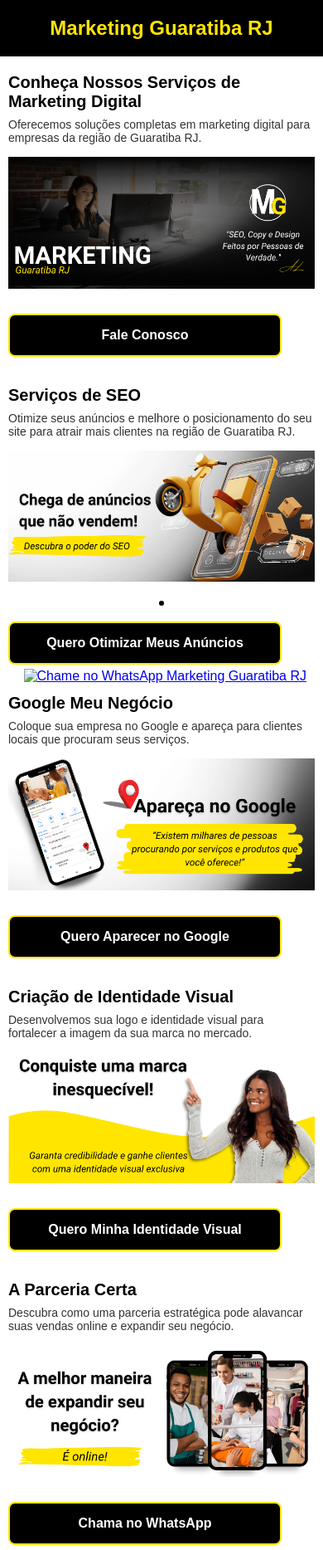
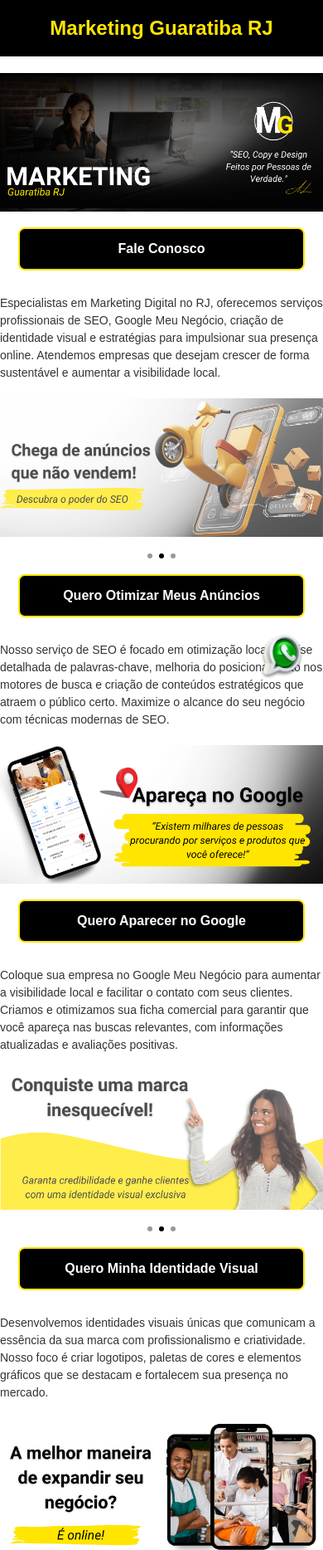
Before and after one commit to marketing-guaratiba/link-na-bio, a plain HTML site: page index.html in a window 390 px wide. Shown: the top 1868 px of the page at 83% size. Drawn offline with Linux system fonts and the light colour scheme.

Commit message:
Update index.html

```diff
--- a/index.html
+++ b/index.html
@@ -5,9 +5,6 @@
     <meta name="viewport" content="width=device-width, initial-scale=1.0"/>
     <!-- Favicon -->
     <link rel="icon" type="image/x-icon" href="imgs/marketing-digital-servicos.ico" />
-
-    <!-- Meta description para SEO -->
-    <meta name="description" content="Marketing Guaratiba RJ - Serviços de SEO, Google Meu Negócio, Identidade Visual e marketing digital. Fale conosco pelo WhatsApp para impulsionar seu negócio!" />
 
     <!-- Open Graph para compartilhamento -->
     <meta property="og:title" content="Marketing Guaratiba RJ - Link na Bio" />
@@ -28,38 +25,19 @@
         header {
             background-color: #000000;
             color: #ffe500;
+            font-size: 24px;
             padding: 20px 10px;
-        }
-        header h1 {
-            margin: 0;
-            font-size: 24px;
             font-weight: bold;
-            color: #ffe500;
         }
         .section {
             margin: 20px auto;
             max-width: 600px;
-            text-align: left;
-            padding: 0 10px;
-        }
-        .section h2 {
-            font-size: 20px;
-            color: #000000;
-            margin-bottom: 8px;
-        }
-        .section p {
-            font-size: 14px;
-            color: #333333;
-            margin-top: 0;
-            margin-bottom: 15px;
         }
         .section img {
             width: 100%;
             height: auto;
             border-radius: 0px;
             transition: opacity 0.5s ease;
-            display: block;
-            margin-bottom: 15px;
         }
         .button {
             display: inline-block;
@@ -73,7 +51,6 @@
             border-radius: 8px;
             text-decoration: none;
             font-weight: bold;
-            text-align: center;
         }
         .button:hover {
             background-color: #222222;
@@ -128,117 +105,208 @@
         .carousel-indicators .active {
             background-color: #000;
         }
+
+        /* Conteúdo extra para SEO */
+        .extra-content {
+            font-size: 14px;
+            color: #333333;
+            text-align: left;
+            margin-top: 10px;
+            line-height: 1.5em;
+        }
     </style>
 </head>
 <body>
 
 <header>
-    <h1>Marketing Guaratiba RJ</h1>
+    Marketing Guaratiba RJ
 </header>
 
 <!-- Seção 1 - Topo com logo -->
 <div class="section">
-    <h2>Conheça Nossos Serviços de Marketing Digital</h2>
-    <p>Oferecemos soluções completas em marketing digital para empresas da região de Guaratiba RJ.</p>
-    <img src="imgs/servicos-de-marketing-guaratiba-rj.png" alt="Serviços de Marketing Digital em Guaratiba RJ">
+    <img src="imgs/servicos-de-marketing-guaratiba-rj.png" alt="Topo com Logo">
     <a class="button" href="https://api.whatsapp.com/send?phone=5521976998139&text=Ol%C3%A1%2C%20Marketing%20Guaratiba%20RJ%2C%20vim%20pelo%20link%20na%20bio%20e%20gostaria%20de%20mais%20informa%C3%A7%C3%B5es%20sobre%20seus%20servi%C3%A7os.">Fale Conosco</a>
+    <div class="extra-content" aria-label="Descrição dos serviços oferecidos pela Marketing Guaratiba RJ">
+        <p>Especialistas em Marketing Digital no RJ, oferecemos serviços profissionais de SEO, Google Meu Negócio, criação de identidade visual e estratégias para impulsionar sua presença online. Atendemos empresas que desejam crescer de forma sustentável e aumentar a visibilidade local.</p>
+    </div>
 </div>
 
 <!-- Seção 2 - Serviços de SEO com carrossel -->
 <div class="section">
-    <h2>Serviços de SEO</h2>
-    <p>Otimize seus anúncios e melhore o posicionamento do seu site para atrair mais clientes na região de Guaratiba RJ.</p>
     <div class="carousel-container" id="carousel-container-seo">
-        <img src="imgs/servicos-de-seo-guaratiba-rj.png" alt="Serviços de SEO em Guaratiba RJ" id="carousel-seo">
+        <img src="imgs/servicos-de-seo-guaratiba-rj.png" alt="Serviços de SEO" id="carousel-seo">
         <div class="carousel-indicators" id="indicators-seo"></div>
     </div>
     <a class="button" href="https://api.whatsapp.com/send?phone=5521976998139&text=Ol%C3%A1%2C%20Marketing%20Guaratiba%20RJ%2C%20vim%20pelo%20link%20na%20bio%20e%20gostaria%20de%20mais%20informa%C3%A7%C3%B5es%20sobre%20otimiza%C3%A7%C3%A3o%20de%20an%C3%BAncios%20com%20SEO.">Quero Otimizar Meus Anúncios</a>
+    <div class="extra-content" aria-label="Informações sobre serviços de SEO">
+        <p>Nosso serviço de SEO é focado em otimização local, análise detalhada de palavras-chave, melhoria do posicionamento nos motores de busca e criação de conteúdos estratégicos que atraem o público certo. Maximize o alcance do seu negócio com técnicas modernas de SEO.</p>
+    </div>
 </div>
 
 <!-- Seção 3 - Google Meu Negócio -->
 <div class="section">
-    <h2>Google Meu Negócio</h2>
-    <p>Coloque sua empresa no Google e apareça para clientes locais que procuram seus serviços.</p>
-    <img src="imgs/como-aparecer-no-google.png" alt="Google Meu Negócio para empresas em Guaratiba RJ">
+    <img src="imgs/como-aparecer-no-google.png" alt="Google Meu Negócio">
     <a class="button" href="https://api.whatsapp.com/send?phone=5521976998139&text=Ol%C3%A1%2C%20Marketing%20Guaratiba%20RJ%2C%20vim%20pelo%20link%20na%20bio%20e%20gostaria%20de%20mais%20informa%C3%A7%C3%B5es%20sobre%20colocar%20minha%20empresa%20no%20Google%20Meu%20Neg%C3%B3cio.">Quero Aparecer no Google</a>
+    <div class="extra-content" aria-label="Detalhes sobre Google Meu Negócio">
+        <p>Coloque sua empresa no Google Meu Negócio para aumentar a visibilidade local e facilitar o contato com seus clientes. Criamos e otimizamos sua ficha comercial para garantir que você apareça nas buscas relevantes, com informações atualizadas e avaliações positivas.</p>
+    </div>
 </div>
 
 <!-- Seção 4 - Criação de Identidade Visual com carrossel -->
 <div class="section">
-    <h2>Criação de Identidade Visual</h2>
-    <p>Desenvolvemos sua logo e identidade visual para fortalecer a imagem da sua marca no mercado.</p>
     <div class="carousel-container" id="carousel-container-identidade">
-        <img src="imgs/servico-de-criacao-logo-identidade-visual.png" alt="Criação de Identidade Visual em Guaratiba RJ" id="carousel-identidade">
+        <img src="imgs/servico-de-criacao-logo-identidade-visual.png" alt="Criação de Identidade Visual" id="carousel-identidade">
         <div class="carousel-indicators" id="indicators-identidade"></div>
     </div>
     <a class="button" href="https://api.whatsapp.com/send?phone=5521976998139&text=Ol%C3%A1%2C%20Marketing%20Guaratiba%20RJ%2C%20vim%20pelo%20link%20na%20bio%20e%20gostaria%20de%20mais%20informa%C3%A7%C3%B5es%20sobre%20cria%C3%A7%C3%A3o%20de%20identidade%20visual.">Quero Minha Identidade Visual</a>
+    <div class="extra-content" aria-label="Informações sobre criação de identidade visual">
+        <p>Desenvolvemos identidades visuais únicas que comunicam a essência da sua marca com profissionalismo e criatividade. Nosso foco é criar logotipos, paletas de cores e elementos gráficos que se destacam e fortalecem sua presença no mercado.</p>
+    </div>
 </div>
 
 <!-- Seção 5 - A Parceria Certa -->
 <div class="section">
-    <h2>A Parceria Certa</h2>
-    <p>Descubra como uma parceria estratégica pode alavancar suas vendas online e expandir seu negócio.</p>
-    <img src="imgs/como-expandir-vender-online.png" alt="Parceria para vender online em Guaratiba RJ">
+    <img src="imgs/como-expandir-vender-online.png" alt="A Parceria Certa">
     <a class="button" href="https://api.whatsapp.com/send?phone=5521976998139&text=Ol%C3%A1%2C%20Marketing%20Guaratiba%20RJ%2C%20vim%20pelo%20link%20na%20bio%20e%20gostaria%20de%20mais%20informa%C3%A7%C3%B5es%20sobre%20como%20uma%20parceria%20certa%20pode%20alavancar%20minhas%20vendas%20online.">Chama no WhatsApp</a>
+    <div class="extra-content" aria-label="Descrição da parceria para vendas online">
+        <p>Forme uma parceria estratégica com a Marketing Guaratiba RJ para potencializar suas vendas online. Combinamos planejamento digital, anúncios otimizados e acompanhamento contínuo para garantir o crescimento consistente do seu negócio na internet.</p>
+    </div>
 </div>
 
 <footer>
     © 2025 Marketing Guaratiba RJ - Todos os direitos reservados.
 </footer>
 
-<!-- Botão flutuante do WhatsApp -->
-<a href="https://api.whatsapp.com/send?phone=5521976998139" class="whatsapp-float" target="_blank" rel="noopener noreferrer">
-    <img src="imgs/whatsapp-logo.png" alt="Chame no WhatsApp Marketing Guaratiba RJ">
+<!-- Botão Flutuante WhatsApp -->
+<a href="https://api.whatsapp.com/send?phone=5521976998139&text=Olá,%20Marketing%20Guaratiba%20RJ,%20vim%20pelo%20link%20na%20bio%20e%20gostaria%20de%20mais%20informações."
+   class="whatsapp-float"
+   target="_blank"
+   aria-label="Conversar no WhatsApp">
+    <img src="imgs/whatsapp-icon.png" alt="WhatsApp" />
 </a>
 
 <script>
-    // Carrossel básico para as duas seções que usam carrossel
-    function createCarousel(imageId, indicatorsId, imageList) {
-        const img = document.getElementById(imageId);
+    function addSwipe(elementId, imageArray, imageElementId, indicatorsId) {
+        let index = 0;
+        let startX = 0;
+        let isDown = false;
+
+        const imageElement = document.getElementById(imageElementId);
+        const container = document.getElementById(elementId);
         const indicators = document.getElementById(indicatorsId);
-        let currentIndex = 0;
 
-        // Criar os indicadores
-        imageList.forEach((_, i) => {
-            const dot = document.createElement('span');
-            dot.classList.add(i === 0 ? 'active' : '');
-            dot.addEventListener('click', () => {
-                currentIndex = i;
-                updateCarousel();
-            });
-            indicators.appendChild(dot);
-        });
-
-        function updateCarousel() {
-            img.src = imageList[currentIndex];
-            Array.from(indicators.children).forEach((dot, idx) => {
-                dot.classList.toggle('active', idx === currentIndex);
+        function updateIndicators() {
+            indicators.innerHTML = '';
+            imageArray.forEach((_, i) => {
+                const span = document.createElement('span');
+                if (i === index) span.classList.add('active');
+                span.addEventListener('click', () => {
+                    index = i;
+                    fadeToImage(imageElementId, imageArray[index]);
+                    updateIndicators();
+                });
+                indicators.appendChild(span);
             });
         }
 
-        // Auto slide a cada 5 segundos
+        function fadeToImage(imgId, newSrc) {
+            const img = document.getElementById(imgId);
+            img.style.opacity = 0;
+            setTimeout(() => {
+                img.src = newSrc;
+                img.style.opacity = 1;
+            }, 300);
+        }
+
+        function nextImage() {
+            index = (index + 1) % imageArray.length;
+            fadeToImage(imageElementId, imageArray[index]);
+            updateIndicators();
+        }
+
+        // Touch events
+        container.addEventListener('touchstart', (e) => {
+            startX = e.touches[0].clientX;
+            isDown = true;
+        });
+
+        container.addEventListener('touchmove', (e) => {
+            if (!isDown) return;
+            const diffX = e.touches[0].clientX - startX;
+            if (Math.abs(diffX) > 50) {
+                if (diffX < 0) {
+                    nextImage();
+                } else {
+                    index = (index - 1 + imageArray.length) % imageArray.length;
+                    fadeToImage(imageElementId, imageArray[index]);
+                    updateIndicators();
+                }
+                isDown = false;
+            }
+        });
+
+        container.addEventListener('touchend', () => {
+            isDown = false;
+        });
+
+        // Mouse events (desktop)
+        container.addEventListener('mousedown', (e) => {
+            startX = e.clientX;
+            isDown = true;
+        });
+
+        container.addEventListener('mousemove', (e) => {
+            if (!isDown) return;
+            const diffX = e.clientX - startX;
+            if (Math.abs(diffX) > 50) {
+                if (diffX < 0) {
+                    nextImage();
+                } else {
+                    index = (index - 1 + imageArray.length) % imageArray.length;
+                    fadeToImage(imageElementId, imageArray[index]);
+                    updateIndicators();
+                }
+                isDown = false;
+            }
+        });
+
+        container.addEventListener('mouseup', () => {
+            isDown = false;
+        });
+
+        // Auto slide
         setInterval(() => {
-            currentIndex = (currentIndex + 1) % imageList.length;
-            updateCarousel();
+            nextImage();
         }, 5000);
+
+        // Inicializar indicadores
+        updateIndicators();
     }
 
-    // Imagens para carrossel SEO
-    const seoImages = [
-        'imgs/servicos-de-seo-guaratiba-rj.png',
-        'imgs/seo-exemplo1.png',
-        'imgs/seo-exemplo2.png'
-    ];
+    // Inicialização
+    document.addEventListener('DOMContentLoaded', () => {
+        addSwipe(
+            'carousel-container-seo',
+            [
+                'imgs/servicos-de-seo-guaratiba-rj.png',
+                'imgs/seo-otimizacao-1.png',
+                'imgs/seo-otimizacao-2.png'
+            ],
+            'carousel-seo',
+            'indicators-seo'
+        );
 
-    // Imagens para carrossel Identidade Visual
-    const identidadeImages = [
-        'imgs/servico-de-criacao-logo-identidade-visual.png',
-        'imgs/identidade-exemplo1.png',
-        'imgs/identidade-exemplo2.png'
-    ];
-
-    createCarousel('carousel-seo', 'indicators-seo', seoImages);
-    createCarousel('carousel-identidade', 'indicators-identidade', identidadeImages);
+        addSwipe(
+            'carousel-container-identidade',
+            [
+                'imgs/servico-de-criacao-logo-identidade-visual.png',
+                'imgs/identidade-visual-exemplo1.png',
+                'imgs/identidade-visual-exemplo2.png'
+            ],
+            'carousel-identidade',
+            'indicators-identidade'
+        );
+    });
 </script>
 
 </body>
```
